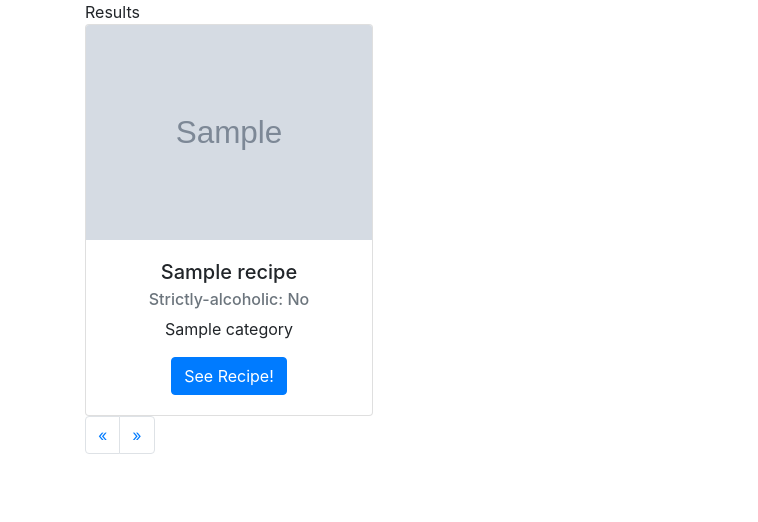
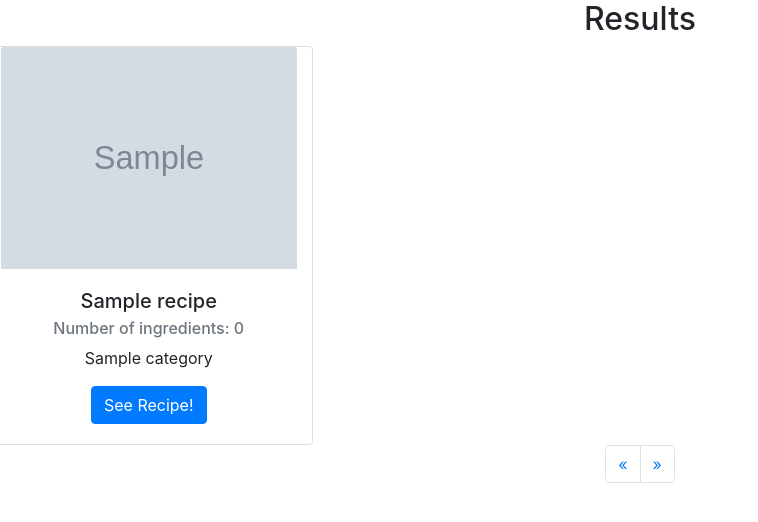
Before and after one commit to cwverica/quixer, a Flask app: template templates/search_results.html in a window 1280 px wide. Shown: the part 56-578 px from the top of the page, without its empty margins (0-758 px from the left). Run offline with Flask 2, Linux system fonts and the light colour scheme; the template is opened without the code that fills it: most values are stand-ins (such as "Sample title", 1, 10 or a date in 2020); grey boxes marked "Sample" are stand-in pictures; some libraries are stand-ins or nearby versions.

Commit message:
continued prettying of search results

```diff
--- a/app.py
+++ b/app.py
@@ -163,6 +163,7 @@
 
 @app.route('/display/results/<int:page_num>')
 def results(page_num):
+    RESULTS_PER_PAGE = 12
     results = []
 
     if 'id_list' in session:
@@ -172,21 +173,20 @@
 
     total_pages = 0
     if id_list:
-        total_pages = math.ceil(len(id_list)/10) - 1
+        total_pages = math.ceil(len(id_list)/RESULTS_PER_PAGE) - 1
 
 
     if id_list:
-        index_start = page_num * 10
+        index_start = page_num * RESULTS_PER_PAGE
         if index_start >= len(id_list):
             return render_template('404.html') #TODO: create 404 page
-        for index in range(index_start, index_start+10):
+        for index in range(index_start, index_start+RESULTS_PER_PAGE):
             if index < len(id_list):
                 results.append(get_full_recipe_from_id(id_list[index]))
             else:
                 break
     else:
         results = None
-
 
     return render_template('search_results.html', results=results, total_pages=total_pages, cur_page=page_num)
 
--- a/templates/base.html
+++ b/templates/base.html
@@ -52,7 +52,9 @@
 
     {% block content %}
     {% endblock %}
-
+    <script src="https://cdn.jsdelivr.net/npm/bootstrap@5.0.1/dist/js/bootstrap.bundle.min.js"
+        integrity="sha384-gtEjrD/SeCtmISkJkNUaaKMoLD0//ElJ19smozuHV6z3Iehds+3Ulb9Bn9Plx0x4"
+        crossorigin="anonymous"></script>
 </body>
 
 </html>
--- a/templates/search_results.html
+++ b/templates/search_results.html
@@ -4,24 +4,26 @@
 
 {% block content %}
 
-<div class="container">
-    <div class="label">Results</div>
-
+<div class="container-md text-center">
+    <div class="h2 text-center">Results</div>
+    <div class="row">
         {% if results %}
         {% for recipe in results %}
-    <div class="card text-center" style="width: 18rem;">
+        <div class="card text-center col-12 col-sm-6 col-md-5 col-lg-4 col-xl-3" style="width: 18rem;">
             <img src="{{recipe.image_url}}" class="card-img-top" alt="">
             <div class="card-body">
                 <h5 class="card-title">{{recipe.name}}</h5>
-            <h6 class="card-subtitle mb-2 text-muted">Strictly-alcoholic:
-                {% if recipe.alcoholic %} Yes {% else %} No {% endif %}
+                <h6 class="card-subtitle mb-2 text-muted">Number of ingredients:
+                    {{(recipe['ingredients']|length /2) | int}}
                 </h6>
                 <p class="card-text">{{ recipe.category }}</p>
                 <a href="/display/recipe/{{recipe.id}}?from={{cur_page}}" class="btn btn-primary">See Recipe!</a>
             </div>
         </div>
         {% endfor %}
-
+    </div>
+    <div class="row">
+        <div class="col-12 d-flex justify-content-center">
             <nav aria-label="Page navigation">
                 <ul class="pagination">
                     {% if cur_page != 0 %}
@@ -43,8 +45,11 @@
                     {% endif %}
                 </ul>
             </nav>
+        </div>
+    </div>
     {% else %}
     <h3 class="text-warning">No Results Found</h3>
+    <a class="btn btn-primary btn-sm" href="/search">Back to Search</a>
     {% endif %}
 
 </div>
```
Also changed, not shown: 1 other file. Lines whose indentation alone changed are shown as unchanged.
